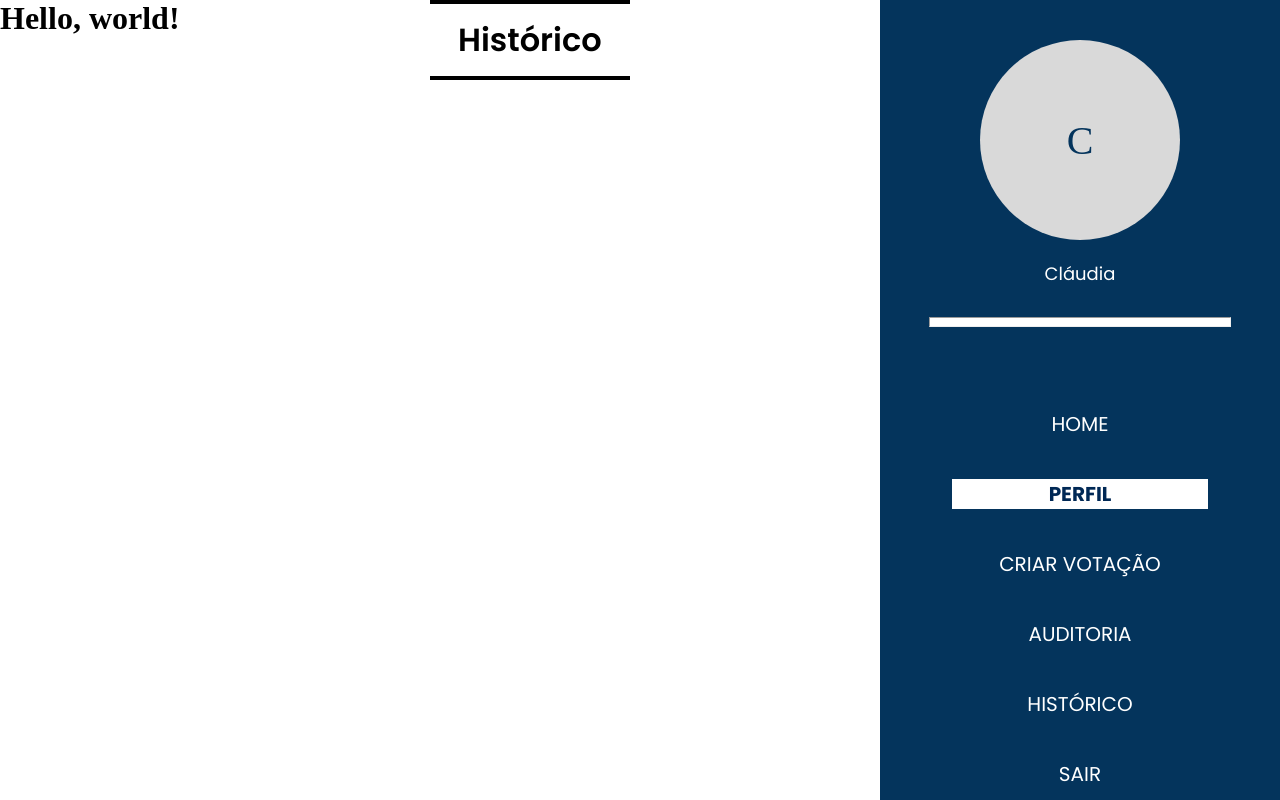
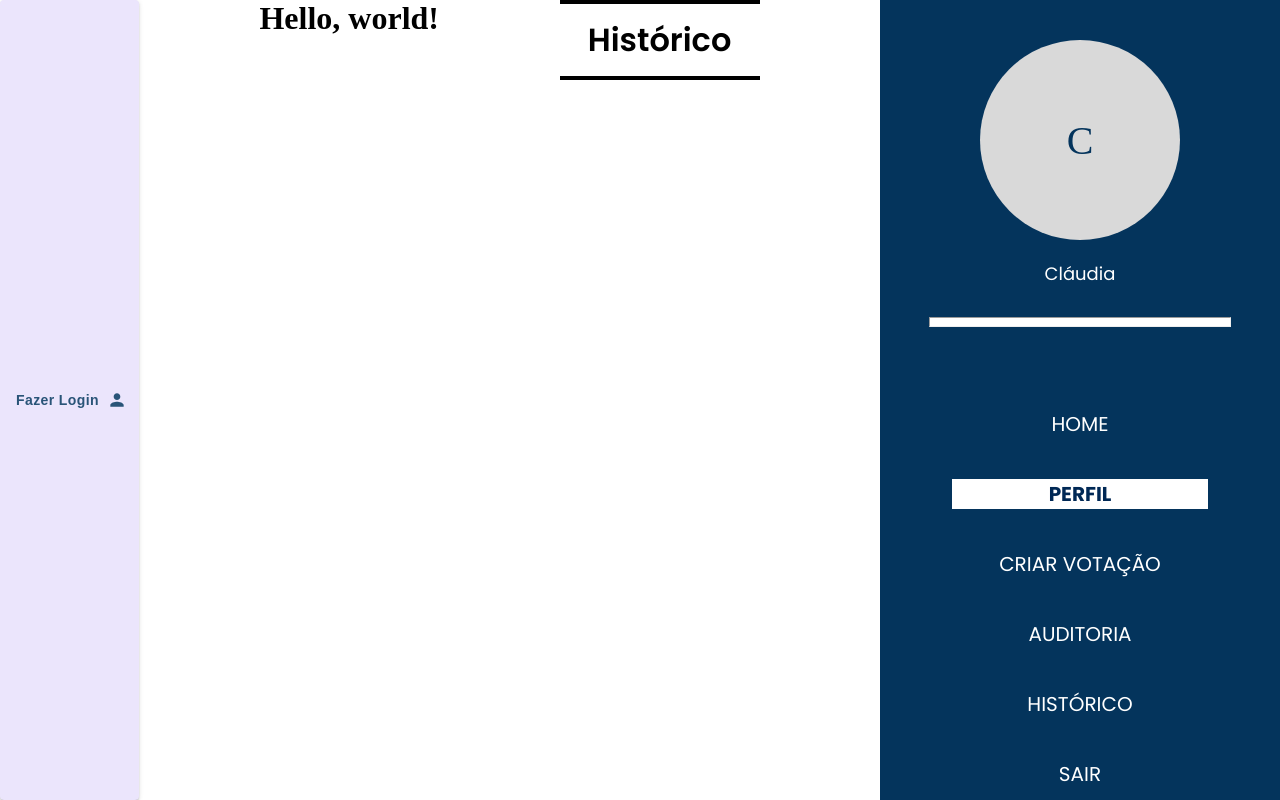
Before and after one commit to HiveSoft-UEFS/votaai-frontend, a React (Create React App) app in the folder app/: page / in a window 1280 px wide. Built offline with nearby package versions, Linux system fonts and the light colour scheme.

Commit message:
Adding button component

```diff
--- a/app/package.json
+++ b/app/package.json
@@ -3,12 +3,17 @@
   "version": "0.1.0",
   "private": true,
   "dependencies": {
+    "@emotion/react": "^11.11.4",
+    "@emotion/styled": "^11.11.5",
+    "@mui/icons-material": "^5.15.19",
+    "@mui/material": "^5.15.19",
     "@testing-library/jest-dom": "^5.17.0",
     "@testing-library/react": "^13.4.0",
     "@testing-library/user-event": "^13.5.0",
     "react": "^18.3.1",
     "react-dom": "^18.3.1",
     "react-scripts": "5.0.1",
+    "typescript": "^5.4.5",
     "web-vitals": "^2.1.4"
   },
   "scripts": {
--- a/app/src/App.tsx
+++ b/app/src/App.tsx
@@ -2,6 +2,11 @@ import { useState } from 'react';
 import React from 'react'
 import PageTitle from './components/pageTitle';
 import SideMenu from './components/sideMenu'
+
+import PersonIcon from '@mui/icons-material/Person';
+import CustomButton from './components/customButton';
+
+
 
 function App() {
   const [selectedMenuItem, setSelectedMenuItem] = useState('PERFIL')
@@ -10,6 +15,17 @@ function App() {
   };
   return (
     <div className="App">
+
+      <CustomButton
+      text="Fazer Login"
+      icon_component={<PersonIcon/>}
+      bgcolor="#EBE5FC"
+      text_color="#295478"
+      font_family="Nunito, sans-serif"
+      font_weight="Bold"
+      callback={() => alert('Button clicked!')}
+      />
+
       <h1>Hello, world!</h1>
       <PageTitle
         text='Histórico'
@@ -22,6 +38,8 @@ function App() {
         onMenuItemClick={handleMenuItemClick}
       />
 
+
+
     </div>
   );
 }
--- a/app/src/components/customButton/index.tsx
+++ b/app/src/components/customButton/index.tsx
@@ -1,7 +1,7 @@
 import * as React from 'react';             // Importa a biblioteca React
 import Button from '@mui/material/Button';  // Importa o componente Button do Material-UI
 import Stack from '@mui/material/Stack';    // Importa o componente Stack do Material-UI
-import PropTypes from "prop-types";         // Importa PropTypes para validação de propriedades
+
 
 /**
  * CustomButton component.
@@ -16,8 +16,18 @@ import PropTypes from "prop-types";         // Importa PropTypes para validaçã
  * @param {Function} [props.callback] - Função a ser chamada quando o botão é clicado.
  * @returns {JSX.Element} The rendered button component.
  */
-export default function CustomButton({text, icon_component, bgcolor, text_color, font_family, font_weight, callback}) {
 
+interface CustomButtonProps {
+    text: string;
+    icon_component: React.ReactElement;
+    bgcolor: string;
+    text_color: string;
+    font_family: string;
+    font_weight?: string;
+    callback: () => void;
+  }
+
+function CustomButton({text, icon_component, bgcolor, text_color, font_family, font_weight, callback}: CustomButtonProps) {
   return (
     <Stack direction="row" spacing={2}>   {/* Usa Stack para alinhar os elementos em uma linha com espaçamento entre eles */}
       <Button
@@ -38,23 +48,4 @@ export default function CustomButton({text, icon_component, bgcolor, text_color,
   );
 }
 
-// Define os tipos de propriedades esperadas e se são obrigatórias
-CustomButton.propTypes = {
-  text: PropTypes.string.isRequired,      // text é obrigatório e deve ser uma string
-  icon_component: PropTypes.elementType,  // icon_component deve ser um componente de ícone
-  bgcolor: PropTypes.string,              // bgcolor deve ser uma string (representando uma cor)
-  text_color: PropTypes.string,           // text_color deve ser uma string (representando uma cor)
-  fontFamily: PropTypes.string,           // fontFamily deve ser uma string (representando a fonte)
-  font_weight: PropTypes.string,          // font_weight deve ser uma string (representando o peso da fonte)
-  callback: PropTypes.func,               // callback deve ser uma função
-};
-
-// Define valores padrão para as propriedades que não são obrigatórias
-CustomButton.defaultProps = {
-  icon_component: null,               // O ícone padrão é null (nenhum ícone)
-  bgcolor: "#EBE5FC",                 // A cor de fundo padrão é roxo claro
-  text_color: "#295478",              // A cor do texto padrão é azul escuro
-  fontFamily: "Nunito, sans-serif",   // A fonte padrão é Nunito, seguida por fontes sans-serif genéricas
-  font_weight: "normal",              // O peso da fonte padrão é normal
-  callback: () => {},                 // A função padrão para onClick é uma função vazia
-};
+export default CustomButton
```
Also changed, not shown: 1 other file (tests, documents, lock files or other folders).
